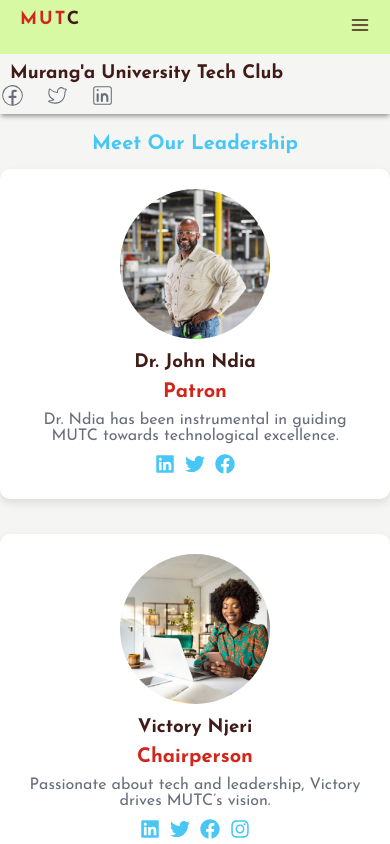
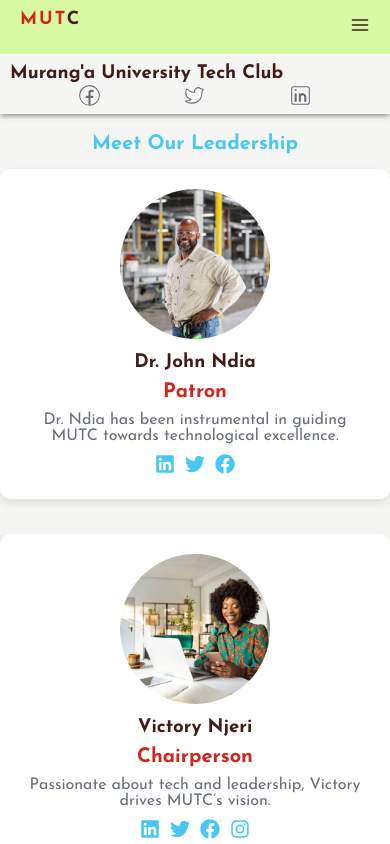
Before and after one commit to FrancisMurayaDev/murang-a-university-tech-club, a React (Vite) app: page /leadership in a window 390 px wide. Shown: the top 844 px of the page. Built offline with nearby package versions, Linux system fonts and the light colour scheme.

Commit message:
fix navbar

```diff
--- a/src/Components/Navbar/Navbar.css
+++ b/src/Components/Navbar/Navbar.css
@@ -105,6 +105,7 @@
   justify-content: space-around;
   gap: 2rem;
   margin-right: 2rem;
+  /* border: 2px solid red; */
 }
 
 .social {
@@ -114,3 +115,11 @@
   width: 3rem;
   height: 3rem;
 }
+
+@media screen and (max-width: 26.1875em) {
+  .socials {
+    width: 80%;
+    margin: auto;
+    gap: 0.5rem;
+  }
+}
```
